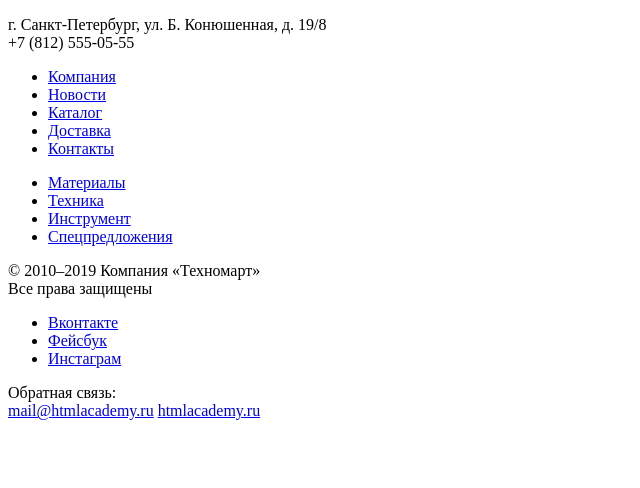
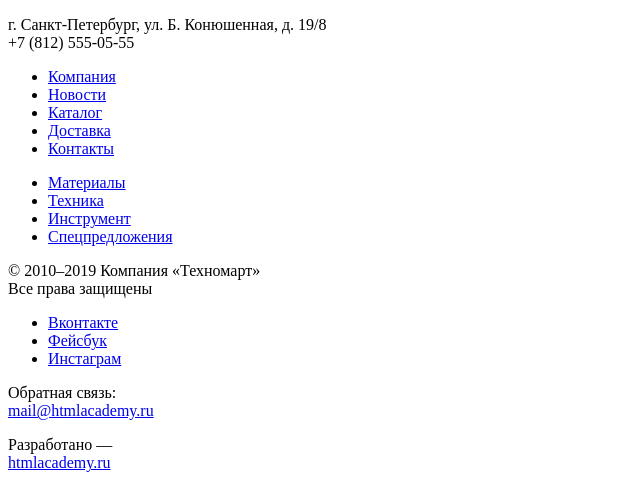
Before and after one commit to Decapit/198074-technomart-24, a plain HTML site: page index.html in a window 1280 px wide. Shown: the part 892-1380 px from the top of the page, without its empty margins (0-640 px from the left). Before the commit the page ends 1328 px from the top, so only its background shows below. Drawn offline with Linux system fonts and the light colour scheme.

Commit message:
Пропустил заголовки в обратной связи

```diff
--- a/index.html
+++ b/index.html
@@ -105,6 +105,9 @@
       <p>
         Обратная связь:<br>
         <a class="Feedback" href="#">mail@htmlacademy.ru</a>
+      </p>
+      <p>
+        Разработано —<br>
         <a class="Feedback" href="htmlacademy.ru">htmlacademy.ru</a>
       </p>
     </footer>
```
